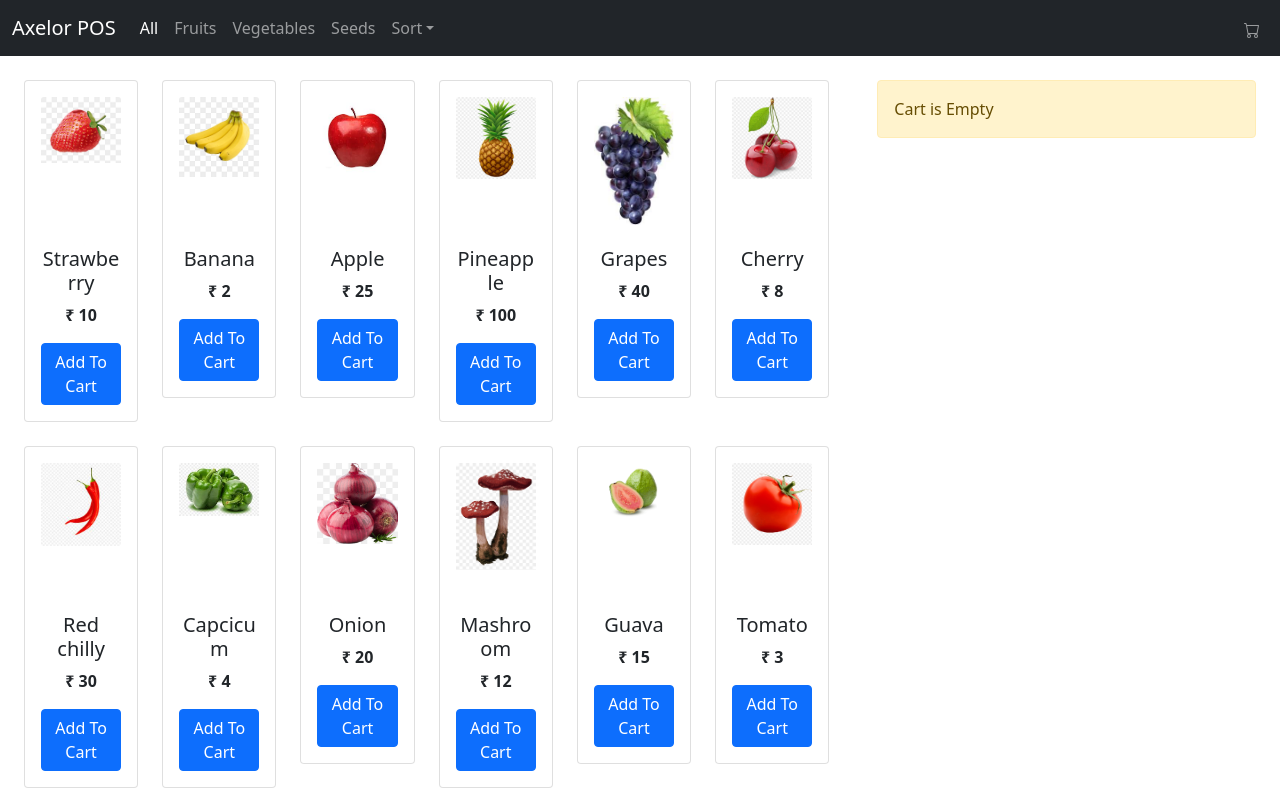
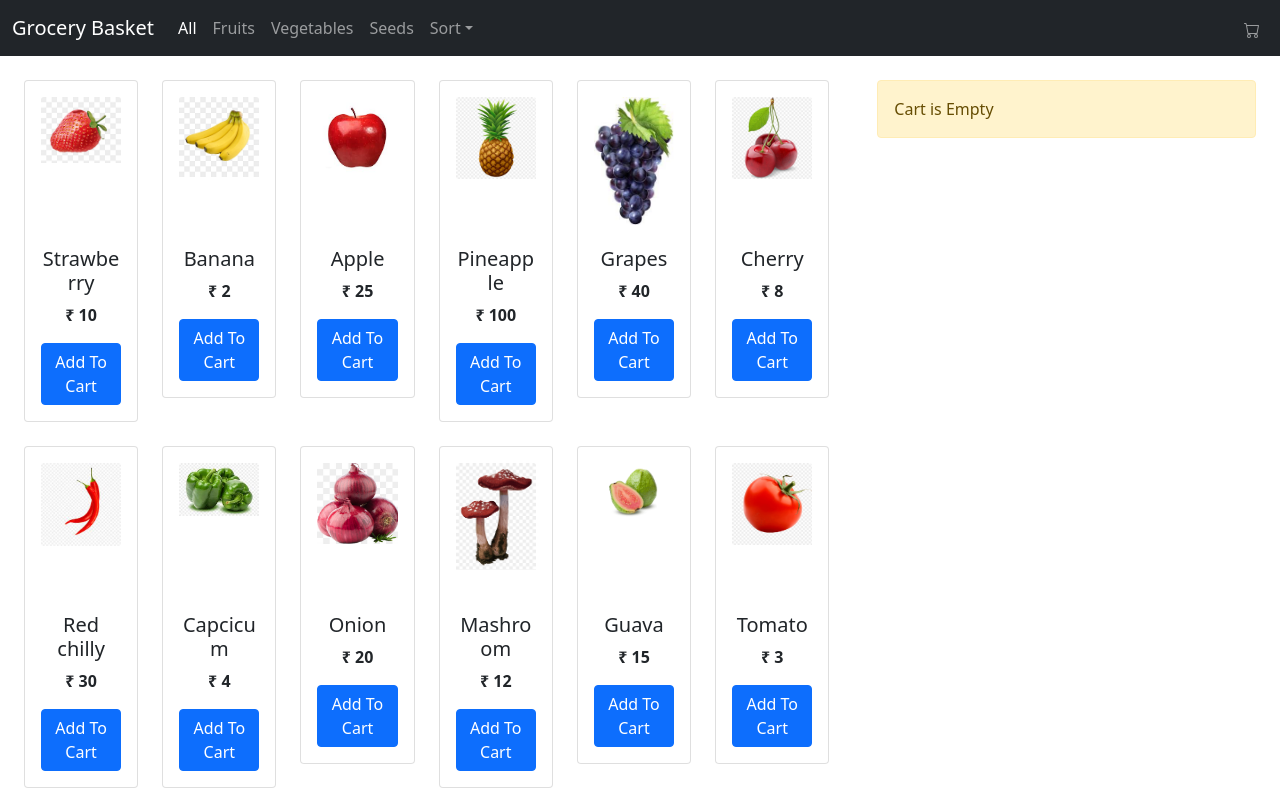
Before and after one commit to kja-axelor/React.js, a React (Create React App) app in the folder cart-app/: page / in a window 1280 px wide. Shown: the top 800 px of the page. Built offline with nearby package versions, Linux system fonts and the light colour scheme.

Commit message:
Modify nav brand title

```diff
--- a/cart-app/src/components/Menu/Menu.js
+++ b/cart-app/src/components/Menu/Menu.js
@@ -40,7 +40,7 @@
     <>
       <Navbar bg="dark" variant="dark" expand="lg">
         <Container fluid>
-          <Navbar.Brand href="#home">Axelor POS</Navbar.Brand>
+          <Navbar.Brand href="#home">Grocery Basket</Navbar.Brand>
 
           <Nav className="me-auto" defaultActiveKey="All">
             {categories.map((cat) => {
```
